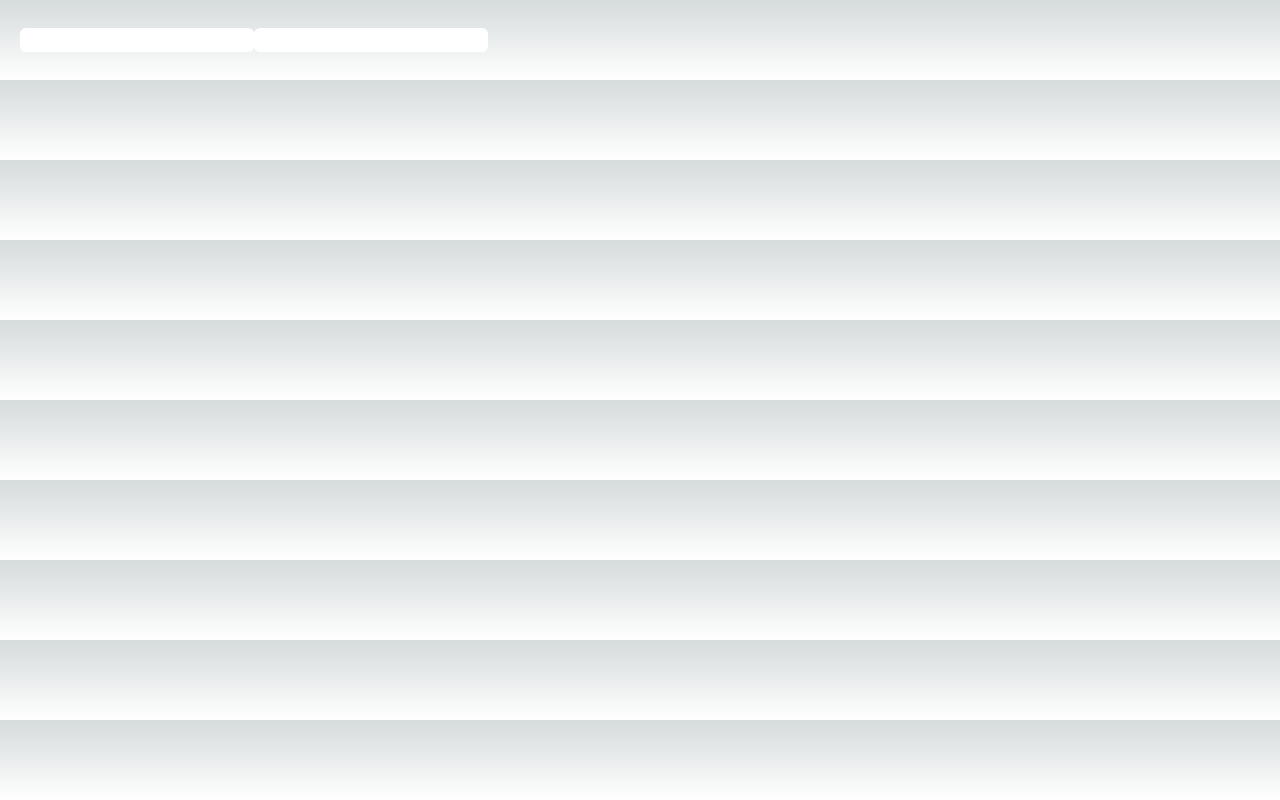
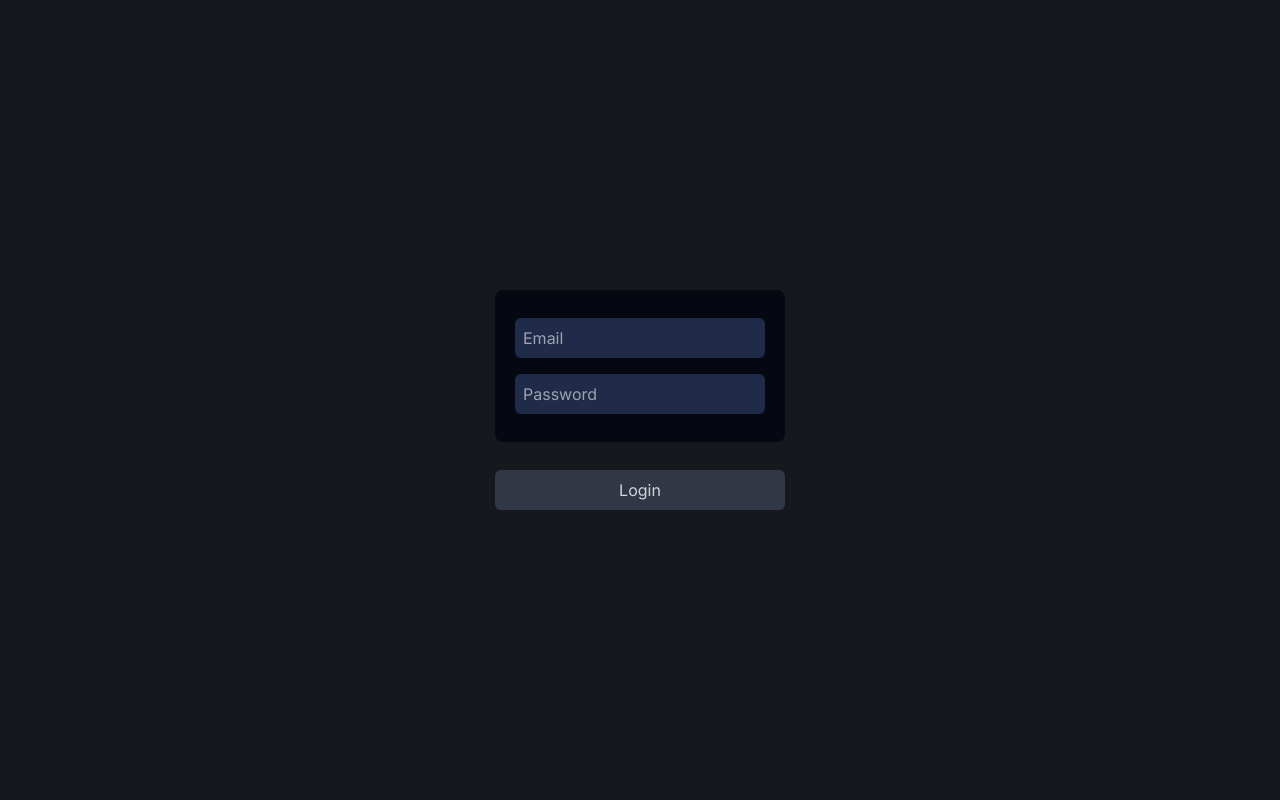
Before and after one commit to SammarJuneja/ChatAppNext, a Next.js app: page /auth/login in a window 1280 px wide. Built offline with nearby package versions, Linux system fonts and the light colour scheme.

Commit message:
Add login page

```diff
--- a/src/app/auth/login/page.tsx
+++ b/src/app/auth/login/page.tsx
@@ -1,11 +1,47 @@
-import React from "react";
+"use client";
+import React, { useState } from "react";
+const apiUrl = "https://chat-api-kappa-tan.vercel.app";
 
-const Login = () => {
+const Login = async() => {
+  const [email, setEmail] = useState("");
+  const [password, setPassword] = useState("");
+  const [device, setDevice] = useState("");
+  const [error, setError] = useState("");
+
+  async function login() {
+    const response = await fetch(`${apiUrl}/auth/v1/login`, {
+      method: "POST",
+      headers: {
+        "Content-type": "application/json",
+      },
+      body: JSON.stringify({
+        email: email,
+        password: password,
+        device: device
+      }),
+    });
+    const data = await response.json();
+    if (response.ok) {
+      // router here
+      console.log(data)
+    } else {
+      setError(data.message)
+    }
+  }
   return (
-    <div className="app-bg">
-      <div className="log-tab p-5">
-        <input className="outline-none rounded-md my-2" type="text" />
-        <input className="outline-none rounded-md my-2" type="text" />
+    <div className="bg-app-bg items-center justify-center min-h-screen grid">
+      <div>
+        <p>{error}</p>
+        <div className="bg-log-tab grid text-gray-300 rounded-lg p-5">
+          <input value={email} onChange={(email) => setEmail(email.target.value)} className="outline-none bg-signup-button rounded-md my-2 p-2" type="text"  placeholder="Email"/>
+          <input value={password} onChange={(pass) => setPassword(pass.target.value)} className="outline-none bg-signup-button rounded-md my-2 p-2" type="password" placeholder="Password"/>
+        </div>
+        <div className="bg-login-button rounded-md p-2 mt-7 text-gray-300 text-center">
+          <button onClick={() => {
+            setDevice("I Phone 15")
+            login()
+          }}>Login</button>
+        </div>
       </div>
     </div>
   );
```
